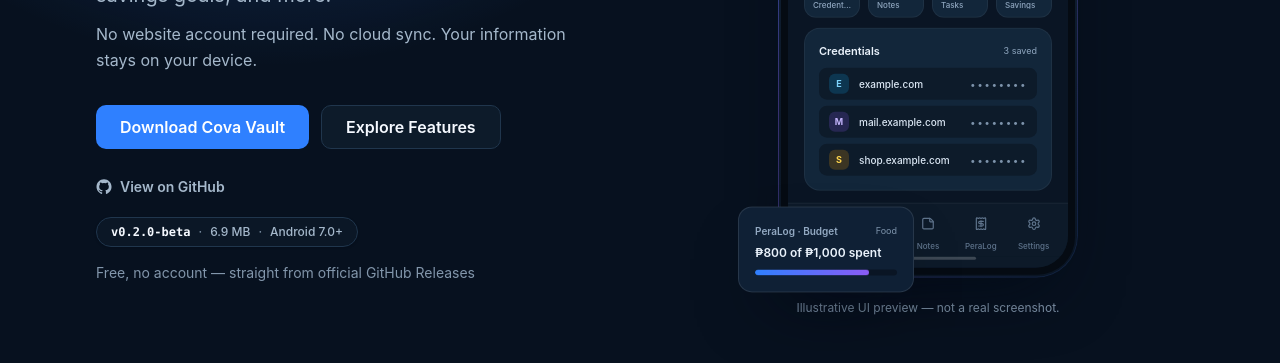
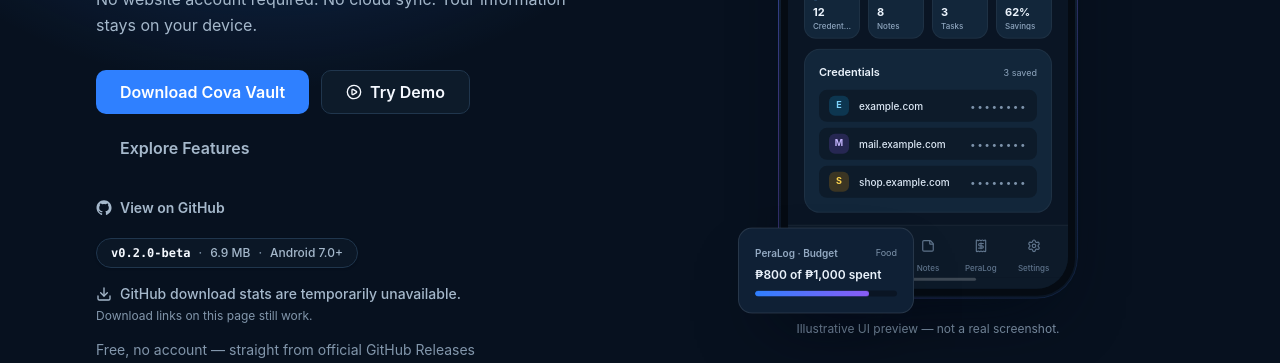
Before and after one commit to Shimizu019/cova-vault-website, a React (Vite) app: page / in a window 1280 px wide. Shown: the part 437-800 px from the top of the page. Built offline with nearby package versions, Linux system fonts and the light colour scheme; no server answers.

Commit message:
feat(hero): add Try Demo CTA and APK download counter

```diff
--- a/src/components/sections/HeroSection.tsx
+++ b/src/components/sections/HeroSection.tsx
@@ -4,6 +4,8 @@
 import Button from '../buttons/Button';
 import GitHubIcon from '../common/GitHubIcon';
 import PhoneMockup from '../common/PhoneMockup';
+import DownloadCounter from '../common/DownloadCounter';
+import { PlayCircle } from 'lucide-react';
 import siteConfig, { latestRelease } from '../../config/site/site';
 
 function HeroSection() {
@@ -36,9 +38,13 @@
           </p>
 
           {/* Primary + secondary CTA on one row; stacks only on mobile */}
-          <div className="mt-8 flex flex-col gap-3 sm:flex-row sm:items-center">
+          <div className="mt-8 flex flex-col gap-3 sm:flex-row sm:flex-wrap sm:items-center">
             <DownloadButton />
-            <Button to="/features" variant="secondary" size="lg">
+            <Button to="/demo" variant="secondary" size="lg">
+              <PlayCircle className="h-4 w-4" aria-hidden="true" />
+              Try Demo
+            </Button>
+            <Button to="/features" variant="ghost" size="lg">
               Explore Features
             </Button>
           </div>
@@ -64,6 +70,8 @@
             <span>Android 7.0+</span>
           </p>
 
+          <DownloadCounter className="mt-4" />
+
           <p className="mt-4 max-w-[60ch] text-sm text-cova-faint">
             Free, no account — straight from official GitHub Releases
           </p>
```
